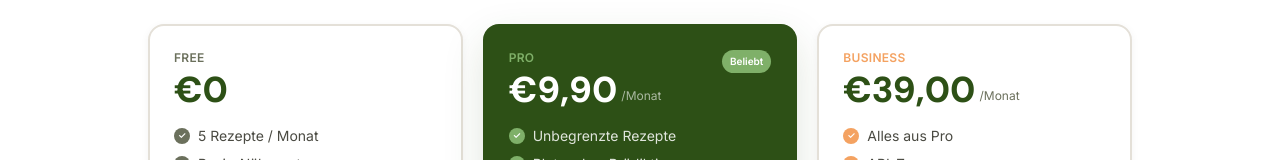
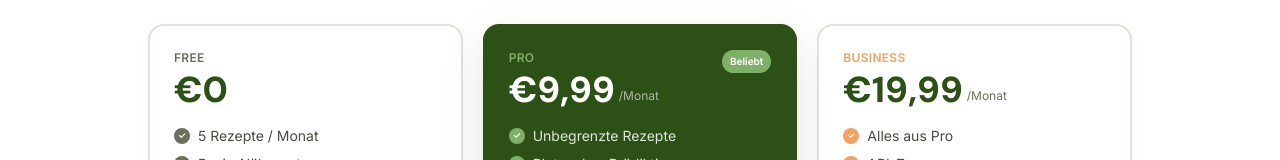
Before and after one commit to fudiplan-ui/fudi-app, a React (Vite) app: page /preise in a window 1280 px wide. Shown: the part 474-634 px from the top of the page. Built offline with nearby package versions, Linux system fonts and the light colour scheme.

Commit message:
feat(pricing): UI-Preise exakt an Stripe-Live-Preise angeglichen (9,99 / 79,99 JHR; Family 19,99 / 149,99 JHR), 14-Tage-Trial im Checkout aktiviert, ehrlicher FAQ-Text

```diff
--- a/api/checkout.js
+++ b/api/checkout.js
@@ -15,7 +15,7 @@ export default async function handler(req, res) {
   const PRICE_MAP = {
     pro_monthly: process.env.STRIPE_PRICE_PRO_MONTHLY || 'price_1UCI6JQ2LYrFBbOpEjPOFziQ',   // FUDI Pro, 9,99 €/Monat
     pro_yearly: process.env.STRIPE_PRICE_PRO_YEARLY || 'price_1UCI6KQ2LYrFBbOp7BOWiGgD',    // FUDI Pro, 79,99 €/Jahr
-    biz_monthly: process.env.STRIPE_PRICE_BIZ_MONTHLY || 'price_1UCI6KQ2LYrFBbOpwmei5lXs',  // Family & Coach, 199,99 €/Monat
+    biz_monthly: process.env.STRIPE_PRICE_BIZ_MONTHLY || 'price_1UCI6KQ2LYrFBbOpwmei5lXs',  // Family & Coach, 19,99 €/Monat
   };
 
   const priceKey = plan === 'business' ? 'biz_monthly' : (yearly ? 'pro_yearly' : 'pro_monthly');
@@ -29,6 +29,8 @@ export default async function handler(req, res) {
       'line_items[0][quantity]': '1',
       'mode': 'subscription',
       'metadata[plan]': priceKey,
+      // 14 Tage Testphase wie auf /preise beworben (kündbar vor der 1. Abbuchung)
+      'subscription_data[trial_period_days]': '14',
       'success_url': `${origin}/dashboard?session_id={CHECKOUT_SESSION_ID}`,
       'cancel_url': `${origin}/preise?checkout=abgebrochen`,
     });
--- a/src/pages/Pricing.tsx
+++ b/src/pages/Pricing.tsx
@@ -6,7 +6,7 @@ import { C } from "../shared/colors";
 const PLANS = [
   {
     name: "Free",
-    price: { monthly: 0, yearly: 0 },
+    price: { monthly: 0, yearly: 0, yearTotal: 0 },
     color: C.stone,
     cta: "Kostenlos starten",
     ctaBg: C.cream,
@@ -18,7 +18,8 @@ const PLANS = [
   {
     name: "Pro",
     badge: "Beliebt",
-    price: { monthly: 9.9, yearly: 7.9 },
+    // Exakt = Stripe-Live-Preise (999 ct / 7999 ct p.a.)
+    price: { monthly: 9.99, yearly: 6.67, yearTotal: 79.99 },
     color: C.mint,
     cta: "Pro starten",
     ctaBg: C.forest,
@@ -38,7 +39,8 @@ const PLANS = [
   },
   {
     name: "Business",
-    price: { monthly: 39, yearly: 31 },
+    // = Stripe-Produkt "FUDI Family & Coach" (1999 ct / 14999 ct p.a.)
+    price: { monthly: 19.99, yearly: 12.5, yearTotal: 149.99 },
     color: C.coral,
     cta: "Business kontaktieren",
     ctaBg: C.coral,
@@ -58,7 +60,7 @@ const PLANS = [
 
 const FAQS = [
   { q: "Kann ich jederzeit kündigen?", a: "Ja, du kannst dein Abo jederzeit ohne Angabe von Gründen kündigen. Der Zugang bleibt bis zum Ende des bezahlten Zeitraums erhalten." },
-  { q: "Gibt es eine kostenlose Testphase?", a: "Der Pro-Plan kann 14 Tage kostenlos getestet werden – ohne Kreditkarte, ohne Risiko." },
+  { q: "Gibt es eine kostenlose Testphase?", a: "Ja – der Pro-Plan startet mit 14 kostenlosen Tagen. Du brauchst eine Zahlungsmethode für die Anmeldung, dir werden aber vor Ende der Testphase keine Gebühren berechnet, solange du kündigst." },
   { q: "Wie sicher sind meine Gesundheitsdaten?", a: "Alle Daten sind AES-256-verschlüsselt, DSGVO-konform und werden auf deutschen Servern gespeichert. Wir geben keine Daten an Dritte weiter." },
   { q: "Auf wie vielen Geräten kann ich FUDI nutzen?", a: "Mit Pro kannst du FUDI auf bis zu 3 Geräten gleichzeitig nutzen – Smartphone, Tablet und Desktop." },
   { q: "Ist FUDI auch für Diabetiker geeignet?", a: "Ja, FUDI wurde unter Mitwirkung von Ernährungsmedizinern entwickelt. Allerdings ersetzt es keine medizinische Beratung." },
@@ -122,7 +124,7 @@ export default function Pricing() {
                     </div>
                     {yearly && p.price.monthly > 0 && (
                       <p className="text-xs mt-0.5" style={{ color: p.highlight ? "rgba(255,255,255,0.5)" : C.stone }}>
-                        €{(p.price.yearly * 12).toFixed(2).replace(".", ",")} / Jahr
+                        €{p.price.yearTotal.toFixed(2).replace(".", ",")} / Jahr
                       </p>
                     )}
                   </div>
```
